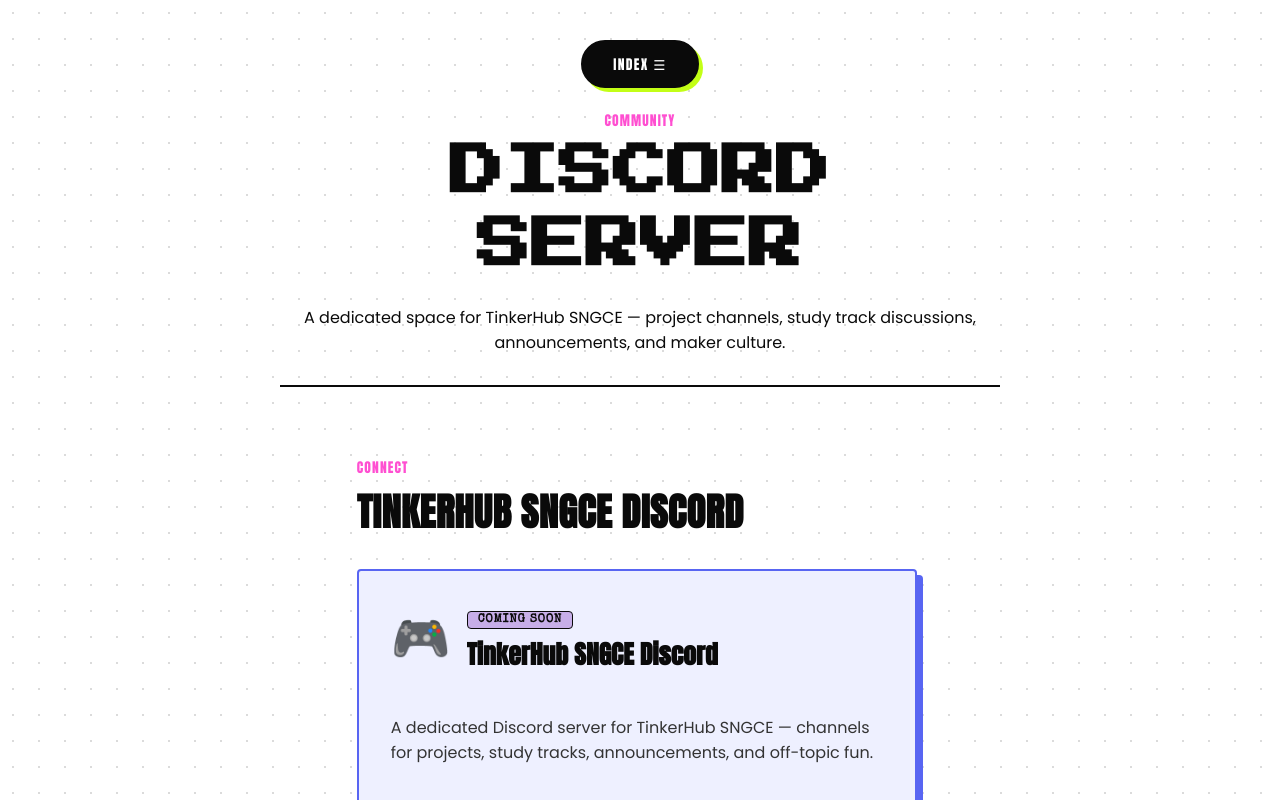
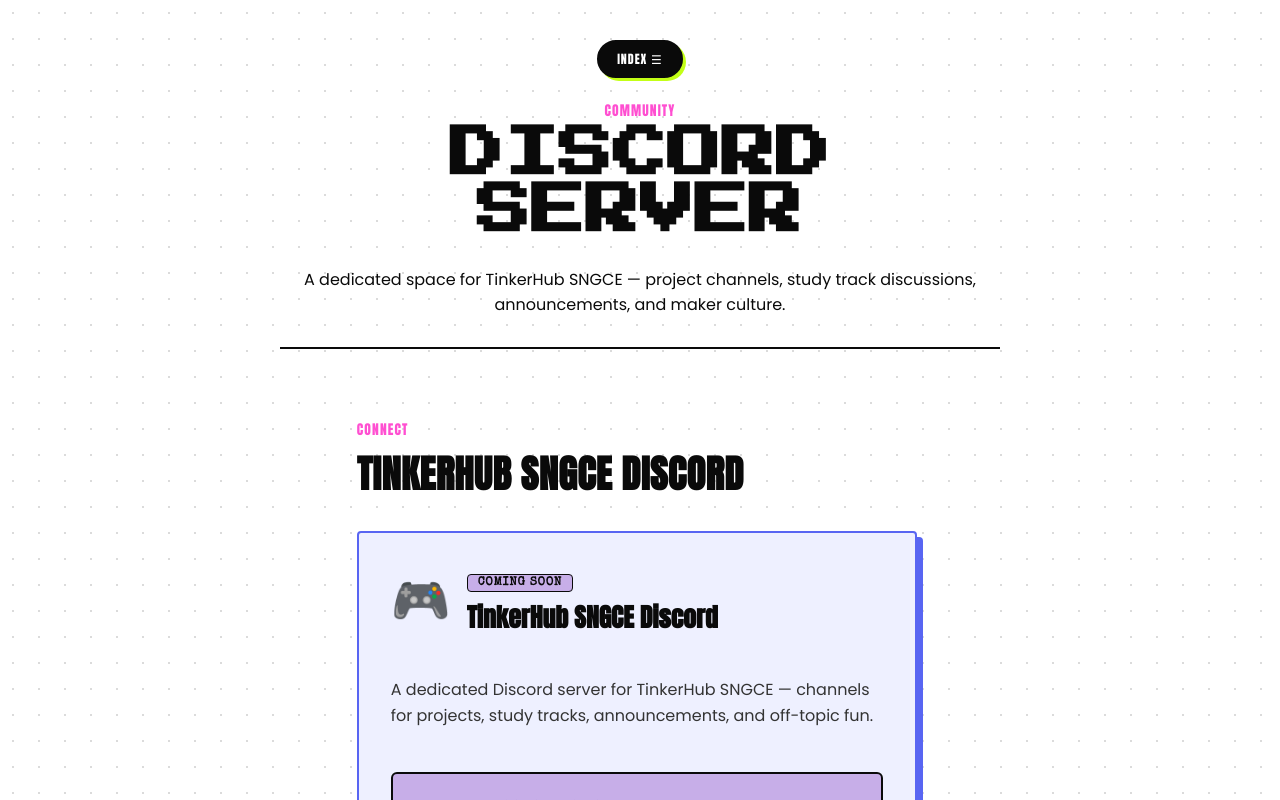
Before and after one commit to ABHIRAM-CREATOR06/tinkerhub-web, a Next.js app: page /discord in a window 1280 px wide. Shown: the top 800 px of the page. Built offline with nearby package versions, Linux system fonts and the light colour scheme; no server answers.

Commit message:
style(hero): enlarge DREAM & REALITY, shrink index pill, restore polaroid sizes and visibility

```diff
--- a/app/globals.css
+++ b/app/globals.css
@@ -192,15 +192,15 @@
   background: var(--ink);
   color: #fff;
   font-family: var(--font-anton), sans-serif;
-  letter-spacing: 0.1em;
-  font-size: 0.85rem;
-  padding: 12px 30px;
+  letter-spacing: 0.08em;
+  font-size: 0.75rem;
+  padding: 8px 18px;
   border-radius: 999px;
-  margin-bottom: 36px;
+  margin-bottom: 28px;
   cursor: pointer;
-  border: 2.5px solid var(--ink);
-  box-shadow: 4px 4px 0 var(--lime);
-  transition: transform 0.2s ease, box-shadow 0.2s ease, background-color 0.2s ease;
+  border: 2px solid var(--ink);
+  box-shadow: 3px 3px 0 var(--lime);
+  transition: transform 0.18s ease, box-shadow 0.18s ease, background-color 0.18s ease;
 }
 
 .index-pill:hover {
@@ -212,16 +212,16 @@
 
 .h-sub {
   font-family: var(--font-anton), sans-serif;
-  font-size: clamp(1.3rem, 2.4vw, 1.9rem);
-  letter-spacing: 0.03em;
-  margin-bottom: 6px;
+  font-size: clamp(0.95rem, 1.4vw, 1.15rem);
+  letter-spacing: 0.02em;
+  margin-bottom: 8px;
   text-transform: uppercase;
 }
 
 .pixel-headline {
   font-family: var(--font-pixel), monospace;
-  font-size: clamp(1.6rem, 6.2vw, 4.4rem);
-  line-height: 1.35;
+  font-size: clamp(2.8rem, 10vw, 9.2rem);
+  line-height: 1.05;
   display: inline-block;
   position: relative;
 }
@@ -232,10 +232,10 @@
   font-weight: 400;
   color: var(--lime);
   -webkit-text-stroke: 2px var(--ink);
-  font-size: 1.35em;
-  margin: 0 0.05em;
+  font-size: 1.6em;
+  margin: 0 0.08em;
   display: inline-block;
-  transform: translateY(0.08em);
+  transform: translateY(0.06em);
 }
 
 .hero p.desc {
@@ -266,10 +266,10 @@
 .card {
   background: #fff;
   border: 2.5px solid var(--ink);
-  border-radius: 4px;
+  border-radius: 6px;
   box-shadow: 6px 6px 0 var(--ink);
-  padding: 10px 10px 16px;
-  width: 160px;
+  padding: 12px 12px 18px;
+  width: 220px;
   position: relative;
 }
 
@@ -296,14 +296,14 @@
 }
 
 .photo-circle {
-  width: 80px;
-  height: 80px;
+  width: 120px;
+  height: 120px;
   border-radius: 50%;
   margin: 0 auto;
   background: linear-gradient(135deg, #333, #111);
   position: relative;
   z-index: 1;
-  border: 3px solid #fff;
+  border: 4px solid #fff;
   overflow: hidden;
 }
 
@@ -325,8 +325,8 @@
   margin-top: 2px;
 }
 
-.card-1 { top: 60px; right: 2vw; transform: rotate(9deg); }
-.card-2 { bottom: 20px; left: 1vw; transform: rotate(-7deg); width: 140px; }
+.card-1 { top: 60px; right: 3vw; transform: rotate(8deg); }
+.card-2 { bottom: 30px; left: 2vw; transform: rotate(-6deg); width: 200px; }
 
 .dot {
   position: absolute;
@@ -338,7 +338,7 @@
 .dot.lav { background: var(--lavender); }
 
 @media (max-width: 900px) {
-  .decor { display: none; }
+  .decor { display: block; }
 }
 
 /* NAV TOGGLE ROW */
```
